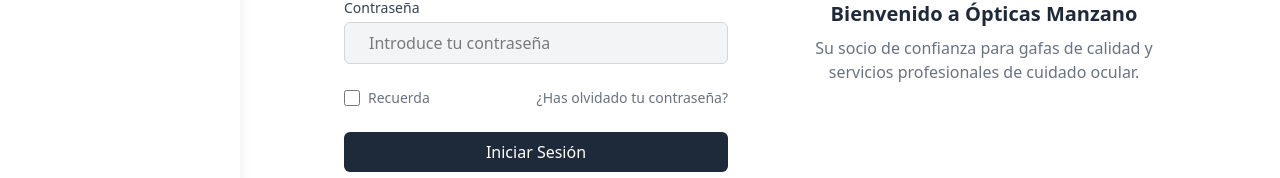
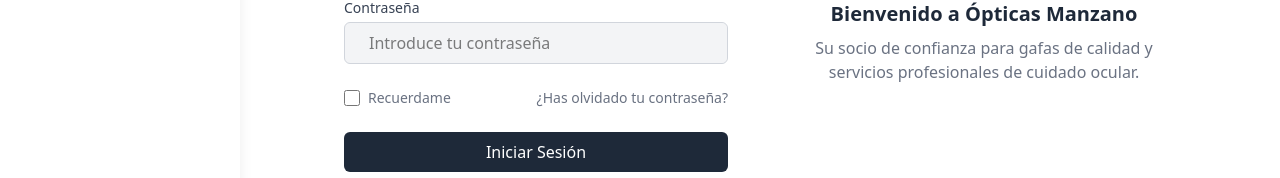
Before and after one commit to Antonio-DR99/Practica-Manzano, a Next.js app: page /pages/login in a window 1280 px wide. Shown: the part 418-596 px from the top of the page. Built offline with nearby package versions, Linux system fonts and the light colour scheme.

Commit message:
fix: corregir el texto del label "Recuerda" a "Recuerdame" en la página de inicio de sesión

```diff
--- a/src/app/pages/login/page.js
+++ b/src/app/pages/login/page.js
@@ -86,7 +86,7 @@
                   className="h-4 w-4 text-gray-600 focus:ring-0 border-gray-300 rounded"
                 />
                 <label htmlFor="remember" className="ml-2 text-sm text-gray-500">
-                  Recuerda
+                  Recuerdame
                 </label>
               </div>
               <a href="#" className="text-sm text-gray-500 hover:underline">
```
